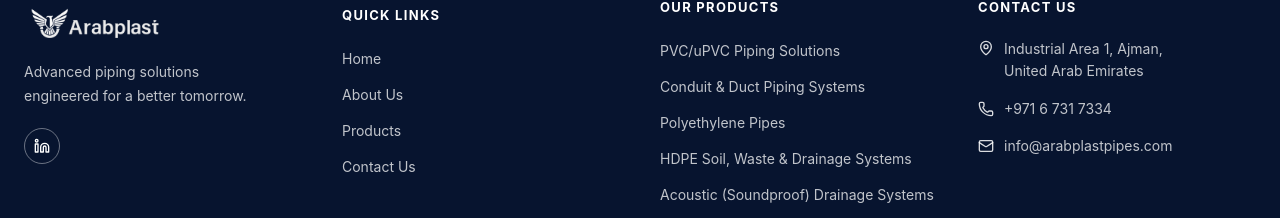
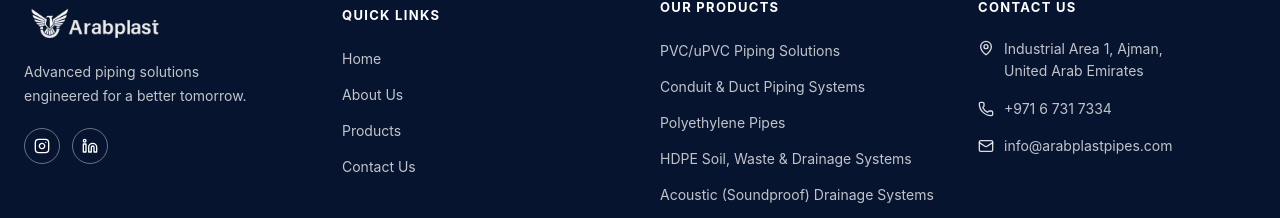
Before and after one commit to miknivin/arabplast, a React (Vite) app: page /contact in a window 1280 px wide. Shown: the part 1125-1343 px from the top of the page. Built offline with nearby package versions, Linux system fonts and the light colour scheme.

Commit message:
added link

```diff
--- a/src/components/Footer.tsx
+++ b/src/components/Footer.tsx
@@ -1,6 +1,6 @@
 import { motion } from "motion/react";
 import imgLogo from "../assets/logo (1).png";
-import { Phone, Mail, MapPin, Linkedin } from "lucide-react";
+import { Phone, Mail, MapPin, Linkedin, Instagram } from "lucide-react";
 
 interface FooterProps {
   currentPage?: "home" | "about" | "products" | "services" | "applications" | "contact";
@@ -57,10 +57,31 @@
               Advanced piping solutions<br />engineered for a better tomorrow.
             </p>
 
-            {/* LinkedIn icon */}
+            {/* Social Icons */}
+            <div style={{ display: "flex", gap: "12px", alignItems: "center" }}>
               <motion.a
-              href="#"
-              whileHover={{ scale: 1.1 }}
+                href="https://www.instagram.com/arabplastpipes?igsh=OXkwbGV2ZzU4cHR3"
+                target="_blank"
+                rel="noopener noreferrer"
+                whileHover={{ scale: 1.15 }}
+                whileTap={{ scale: 0.95 }}
+                style={{
+                  display: "inline-flex",
+                  alignItems: "center",
+                  justifyContent: "center",
+                  width: "36px",
+                  height: "36px",
+                  borderRadius: "50%",
+                  border: "1.5px solid rgba(255,255,255,0.4)",
+                }}
+              >
+                <Instagram style={{ width: "16px", height: "16px", color: "white" }} />
+              </motion.a>
+              <motion.a
+                href="https://www.linkedin.com/company/arabplast-pipe-industries/"
+                target="_blank"
+                rel="noopener noreferrer"
+                whileHover={{ scale: 1.15 }}
                 whileTap={{ scale: 0.95 }}
                 style={{
                   display: "inline-flex",
@@ -74,6 +95,7 @@
               >
                 <Linkedin style={{ width: "16px", height: "16px", color: "white" }} />
               </motion.a>
+            </div>
           </motion.div>
 
           {/* ── Column 2: Quick Links ── */}
--- a/src/components/Header.tsx
+++ b/src/components/Header.tsx
@@ -18,6 +18,11 @@
     { name: 'Services', page: 'services' as const },
     { name: 'Applications', page: 'applications' as const },
     { name: 'Contact Us', page: 'contact' as const },
+  ];
+
+  const socialLinks = [
+    { icon: Instagram, url: "https://www.instagram.com/arabplastpipes?igsh=OXkwbGV2ZzU4cHR3" },
+    { icon: Linkedin, url: "https://www.linkedin.com/company/arabplast-pipe-industries/" }
   ];
 
   const handleNavigate = (page: typeof currentPage) => {
@@ -51,10 +56,12 @@
             <div className="flex items-center gap-6 lg:gap-8">
               {/* Social Icons - Visible on sm and up */}
               <div className="hidden sm:flex items-center gap-3">
-                {[Instagram, Linkedin].map((Icon, index) => (
+                {socialLinks.map(({ icon: Icon, url }, index) => (
                   <motion.a
                     key={index}
-                    href="#"
+                    href={url}
+                    target="_blank"
+                    rel="noopener noreferrer"
                     className="w-8 h-8 md:w-10 md:h-10 bg-[#f8f7f0] rounded-full flex items-center justify-center"
                     whileHover={{ scale: 1.15, rotate: 5 }}
                     whileTap={{ scale: 0.95 }}
@@ -211,10 +218,12 @@
                 </div>
 
                 <div className="flex items-center gap-3 pt-4">
-                  {[Instagram, Linkedin].map((Icon, index) => (
+                  {socialLinks.map(({ icon: Icon, url }, index) => (
                     <motion.a
                       key={index}
-                      href="#"
+                      href={url}
+                      target="_blank"
+                      rel="noopener noreferrer"
                       className="w-10 h-10 bg-[#f8f7f0] rounded-full flex items-center justify-center"
                       whileHover={{ scale: 1.15, rotate: 5 }}
                       whileTap={{ scale: 0.95 }}
```
Lines whose indentation alone changed are shown as unchanged.
